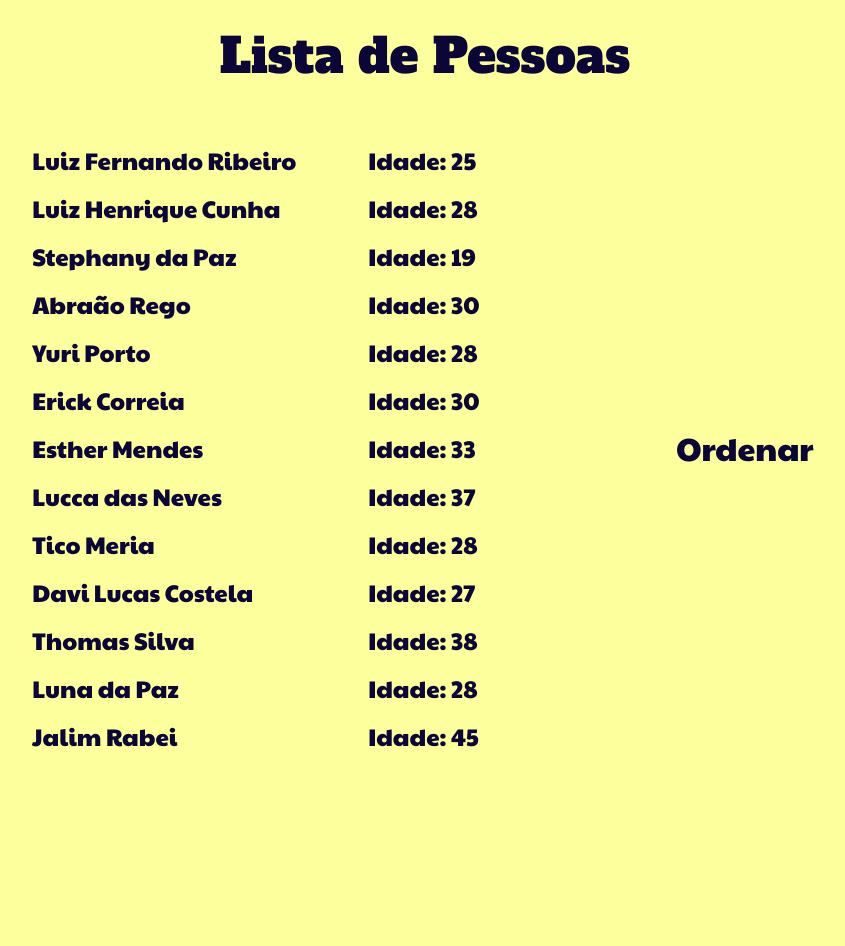
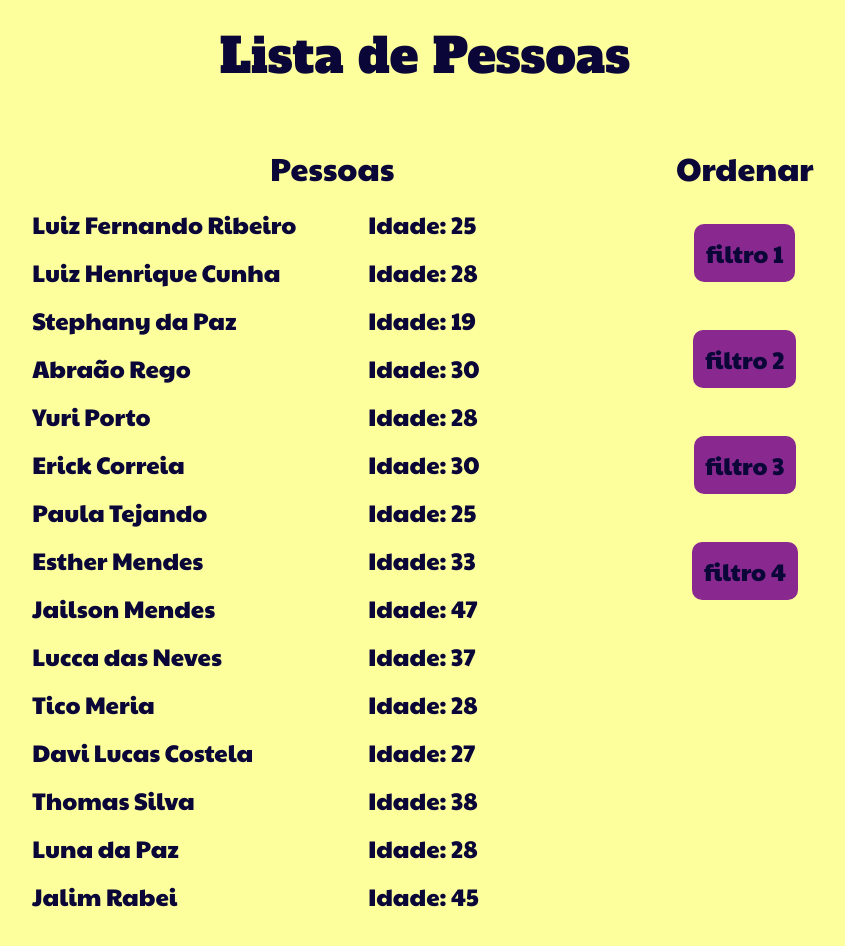
Before and after one commit to Pololokka/desafio-lista-pessoas, a React (Vite) app: page / in a window 1280 px wide. Shown: the top 946 px of the page, without its empty margins (215-1060 px from the left). Before the commit the page ends 800 px from the top, so only its background shows below. Built offline with nearby package versions, Linux system fonts and the light colour scheme.

Commit message:
:construction: fazendo seção de ordenar

```diff
--- a/src/App.css
+++ b/src/App.css
@@ -206,7 +206,7 @@ html {
 .App {
   padding: 2em;
   display: flex;
-  align-items: center;
+  align-items: start;
   justify-content: center;
   gap: 1em;
 }
@@ -217,6 +217,13 @@ html {
   text-align: start;
   width: 100%;
   gap: 3em;
+}
+
+.button__container {
+  display: flex;
+  flex-direction: column;
+  justify-content: center;
+  align-items: center;
 }
 
 .titulo {
--- a/src/App.jsx
+++ b/src/App.jsx
@@ -2,7 +2,13 @@ import "./App.css";
 
 import { Pessoas } from "./Data/db";
 
+import Button from "./Components/Button/Index";
+
 function App() {
+  const handleOnClick = (event) => {
+    console.log(event.target.value);
+  };
+
   return (
     <>
       <header>
@@ -10,15 +16,37 @@ function App() {
       </header>
       <main className="App">
         <section>
+          <h2 className="subtitulo subtitulo-hover">Pessoas</h2>
+
           {Pessoas?.map((element) => (
-            <div className="person__container">
+            <div key={element.id} className="person__container">
               <p className="texto texto-hover">{element.name}</p>
               <p className="texto texto-hover">Idade: {element.idade}</p>
             </div>
           ))}
         </section>
-        <section>
+        <section className="button__container">
           <h2 className="subtitulo subtitulo-hover">Ordenar</h2>
+          <Button
+            value="filtro 1"
+            name="filtro1"
+            handleOnClick={handleOnClick}
+          />
+          <Button
+            value="filtro 2"
+            name="filtro2"
+            handleOnClick={handleOnClick}
+          />
+          <Button
+            value="filtro 3"
+            name="filtro3"
+            handleOnClick={handleOnClick}
+          />
+          <Button
+            value="filtro 4"
+            name="filtro4"
+            handleOnClick={handleOnClick}
+          />
         </section>
       </main>
     </>
--- /dev/null
+++ b/src/Components/Button/Index.jsx
@@ -0,0 +1,13 @@
+const Button = ({ value, name, handleOnClick }) => {
+  return (
+    <input
+      type="button"
+      value={value}
+      name={name}
+      className="texto btn__geral"
+      onClick={handleOnClick}
+    />
+  );
+};
+
+export default Button;
--- a/src/Data/db.js
+++ b/src/Data/db.js
@@ -31,36 +31,46 @@ export const Pessoas = [
   },
   {
     id: 7,
+    name: "Paula Tejando",
+    idade: 25,
+  },
+  {
+    id: 8,
     name: "Esther Mendes",
     idade: 33,
   },
   {
-    id: 8,
+    id: 9,
+    name: "Jailson Mendes",
+    idade: 47,
+  },
+  {
+    id: 10,
     name: "Lucca das Neves",
     idade: 37,
   },
   {
-    id: 9,
+    id: 11,
     name: "Tico Meria",
     idade: 28,
   },
   {
-    id: 10,
+    id: 12,
     name: "Davi Lucas Costela",
     idade: 27,
   },
   {
-    id: 11,
+    id: 13,
     name: "Thomas Silva",
     idade: 38,
   },
   {
-    id: 12,
+    id: 14,
     name: "Luna da Paz",
     idade: 28,
   },
   {
-    id: 13,
+    id: 15,
     name: "Jalim Rabei",
     idade: 45,
   },
```
